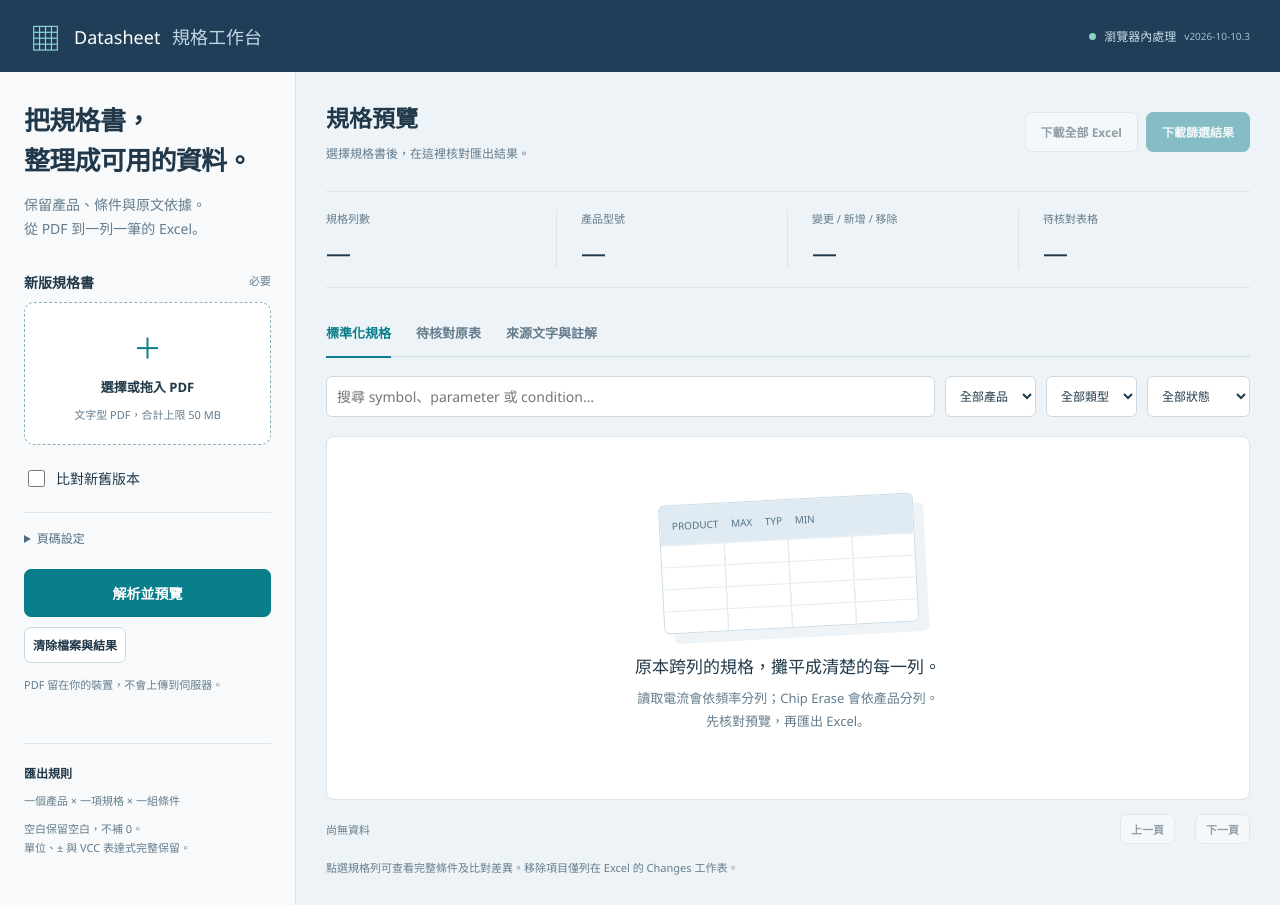
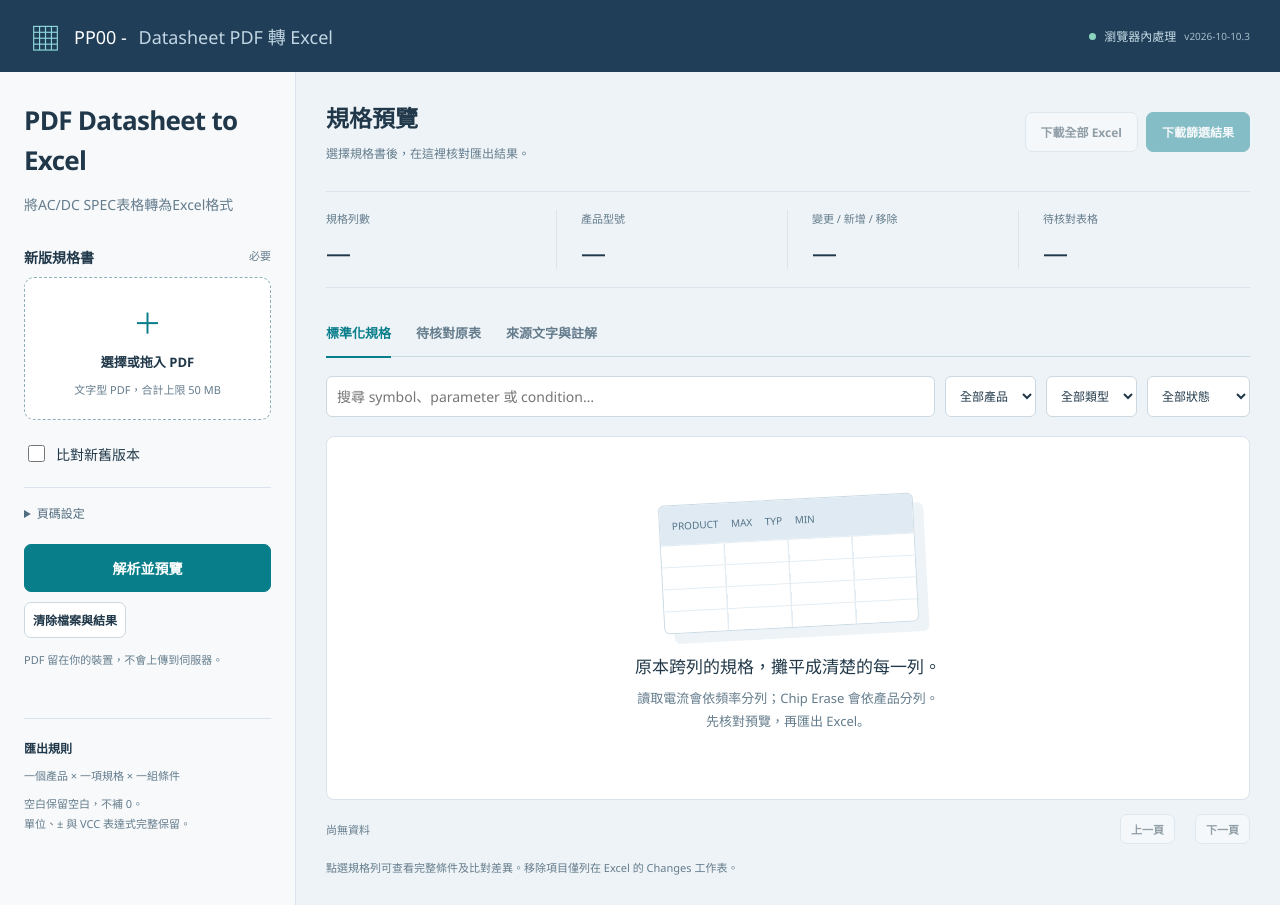
Before and after one commit to desmondlyu/datasheet_to_excel, a website built with Vite: page index.html in a window 1280 px wide. Shown: the top 905 px of the page. Built offline with nearby package versions, Linux system fonts and the light colour scheme.

Commit message:
Update browser page copy

```diff
--- a/index.html
+++ b/index.html
@@ -1,10 +1,10 @@
 <!doctype html>
 <html lang="zh-Hant"><head><meta charset="utf-8"><meta name="viewport" content="width=device-width,initial-scale=1"><title>Datasheet 規格工作台</title><link rel="stylesheet" href="./browser/style.css"><script type="module" src="./browser/main.mjs"></script></head>
 <body>
-<header class="top"><a href="./" class="brand"><span class="chip" aria-hidden="true">▦</span><span>Datasheet <strong>規格工作台</strong></span></a><span class="local"><i></i>瀏覽器內處理 <span id="build-version"></span></span></header>
+<header class="top"><a href="./" class="brand"><span class="chip" aria-hidden="true">▦</span><span>PP00 - <strong>Datasheet PDF 轉 Excel</strong></span></a><span class="local"><i></i>瀏覽器內處理 <span id="build-version"></span></span></header>
 <div class="workspace">
 <aside>
-<div class="intro"><h1>把規格書，<br>整理成可用的資料。</h1><p>保留產品、條件與原文依據。<br>從 PDF 到一列一筆的 Excel。</p></div>
+<div class="intro"><h1>PDF Datasheet to Excel</h1><p>將AC/DC SPEC表格轉為Excel格式</p></div>
 <form id="upload-form">
 <label class="step" for="new-file">新版規格書 <span>必要</span></label>
 <label class="drop" id="drop-zone" for="new-file"><span class="file-icon" aria-hidden="true">＋</span><strong id="new-label">選擇或拖入 PDF</strong><small>文字型 PDF，合計上限 50 MB</small><input id="new-file" name="new_pdf" type="file" accept=".pdf,application/pdf" required></label>
```
